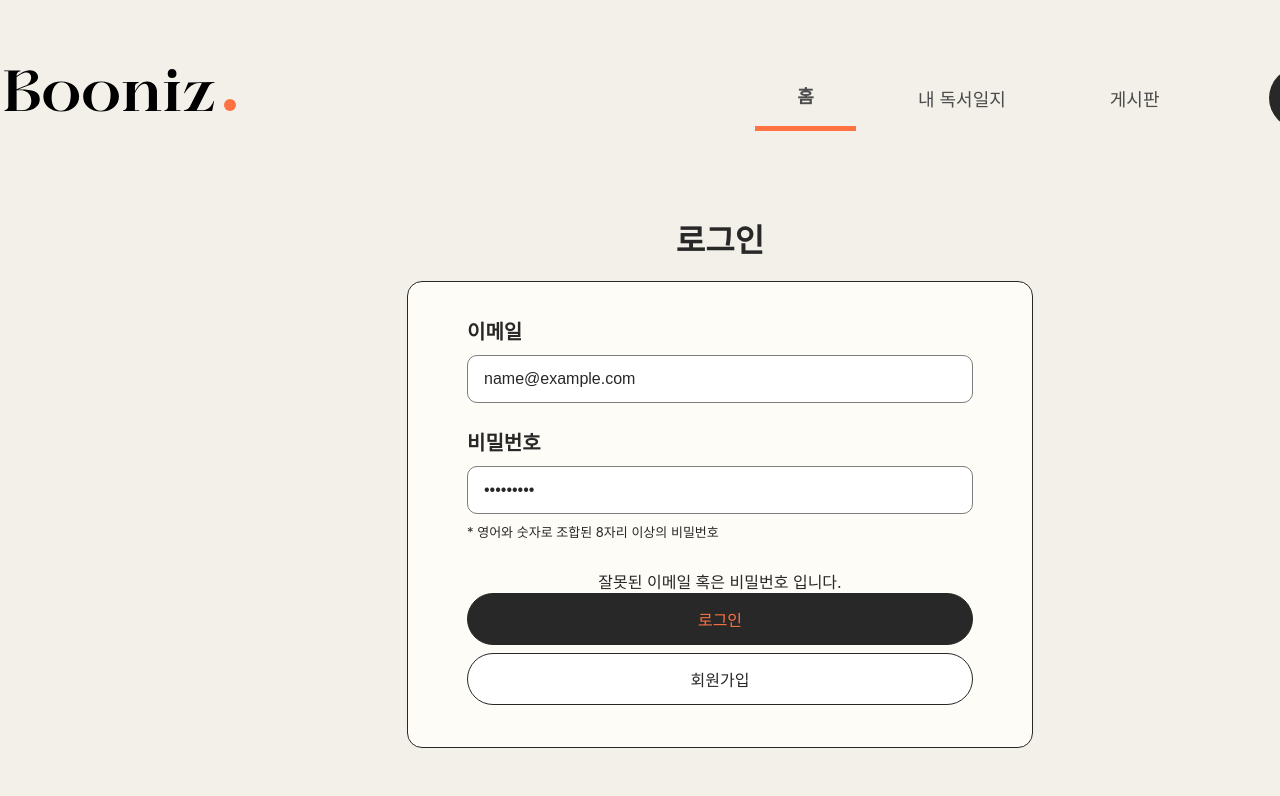
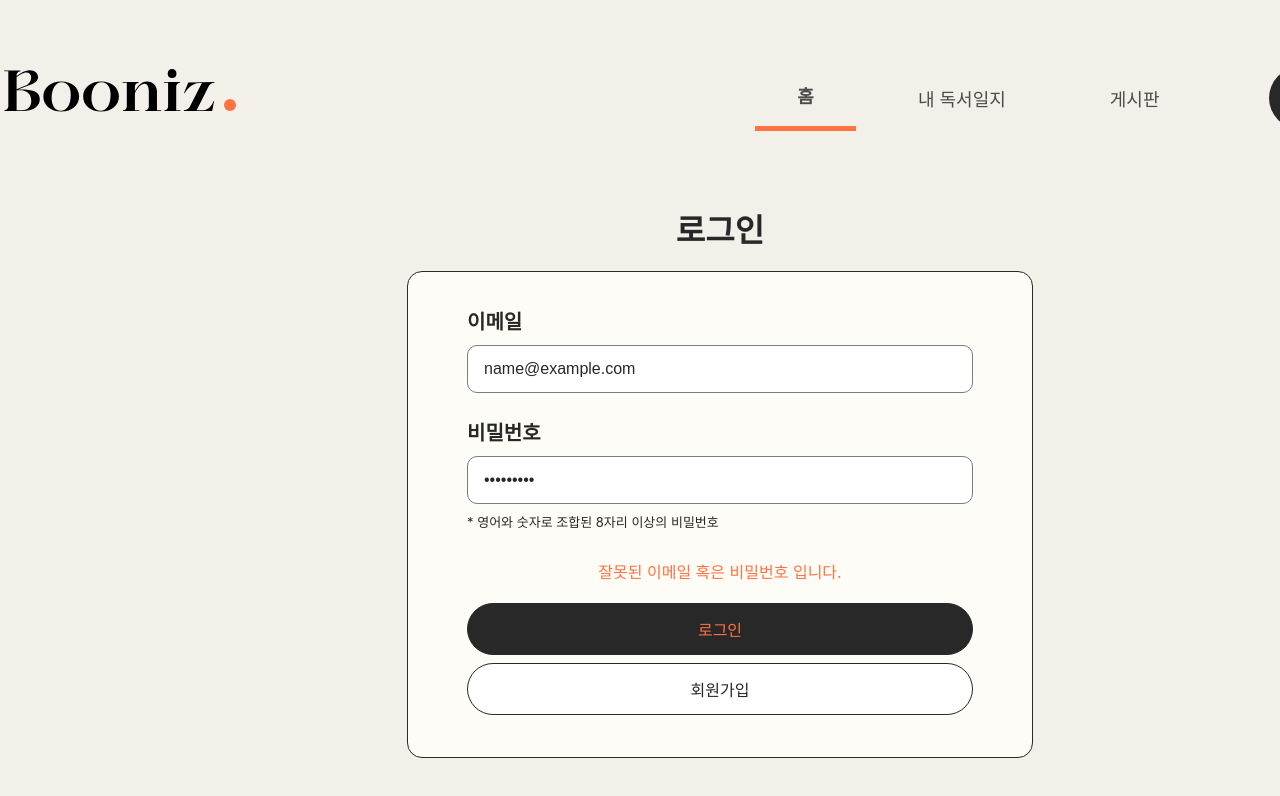
Before and after one commit to sweetpotatozoa/booniz, a React (Create React App) app in the folder client/: page /login in a window 1280 px wide. Both pictures are taken after typing "name@example.com", "Sample123" into the empty fields and a click on the button "로그인". Shown: the top 796 px of the page. Built offline with nearby package versions, Linux system fonts and the light colour scheme; no server answers.

Commit message:
fix : yaho

```diff
--- a/client/src/components/ProfileInfo.js/ProfileInfo.module.css
+++ b/client/src/components/ProfileInfo.js/ProfileInfo.module.css
@@ -57,4 +57,5 @@
   padding: 18px 50px;
   background-color: #282828;
   border-radius: 50px;
+  cursor: pointer;
 }
--- a/client/src/pages/Login/Login.js
+++ b/client/src/pages/Login/Login.js
@@ -71,7 +71,7 @@
               * 영어와 숫자로 조합된 8자리 이상의 비밀번호
             </small>
           </div>
-          {error && <p className='error'>{error}</p>}
+          {error && <p className={styles.error}>{error}</p>}
           <button type='submit' className={styles.button}>
             로그인
           </button>
--- a/client/src/pages/Login/Login.module.css
+++ b/client/src/pages/Login/Login.module.css
@@ -51,3 +51,8 @@
   cursor: pointer;
   font-size: 16px;
 }
+
+.error {
+  color: #ff7342;
+  margin-bottom: 20px;
+}
--- a/client/src/pages/Register/Register.module.css
+++ b/client/src/pages/Register/Register.module.css
@@ -52,3 +52,7 @@
   margin-top: 12px;
   font-size: 16px;
 }
+
+.error {
+  color: #ff7342;
+}
```
